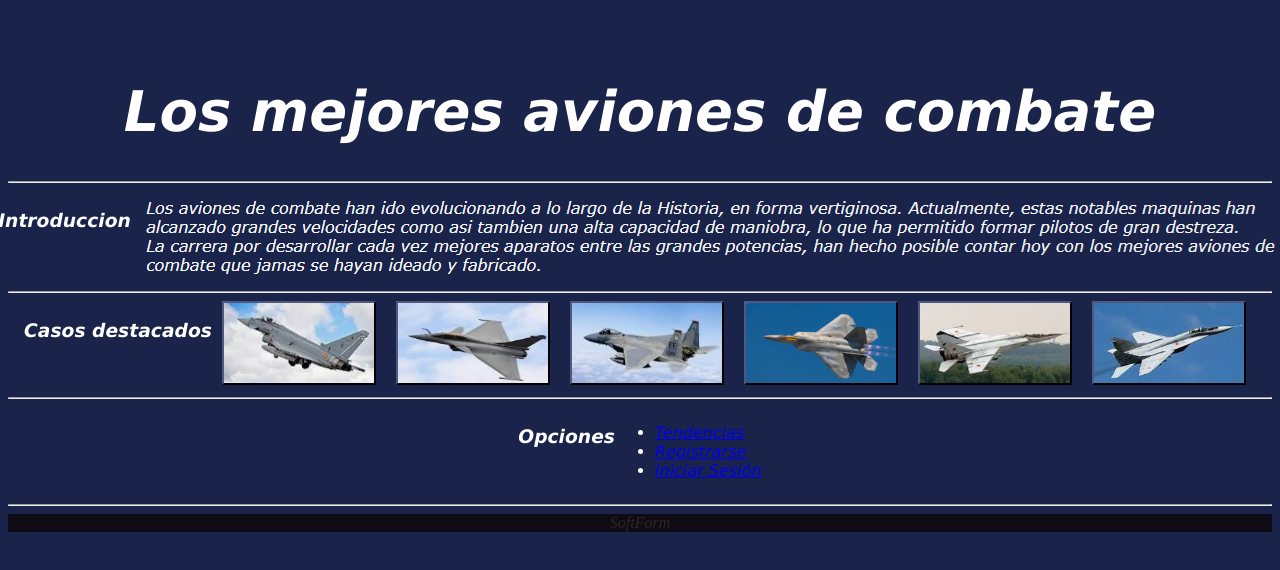
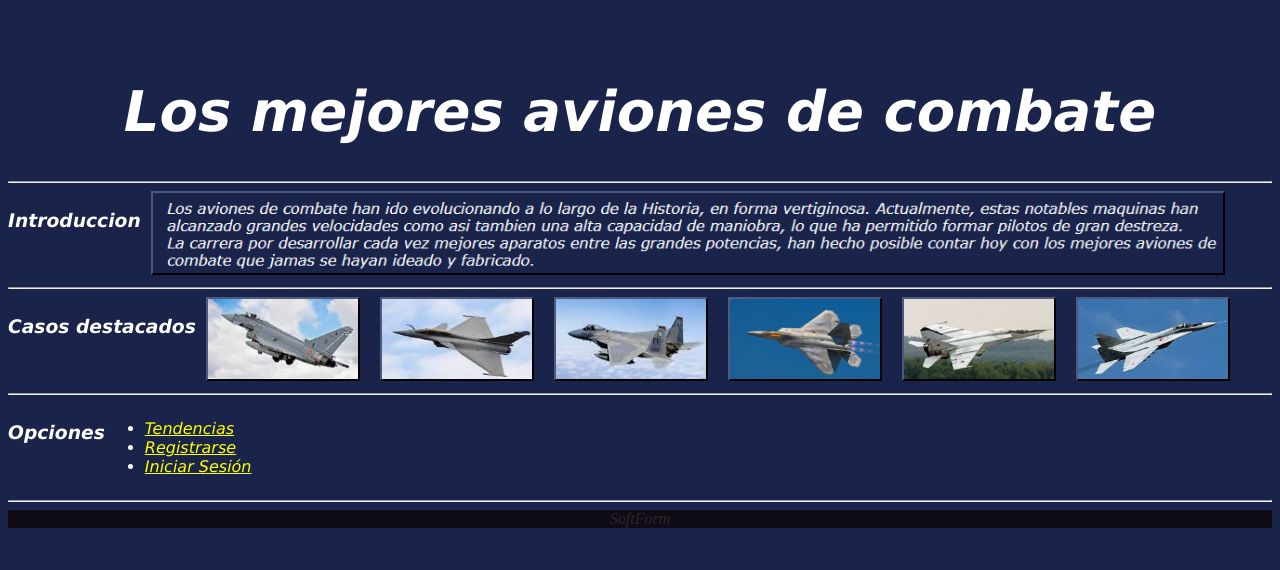
Before and after one commit to nestormartinluna/java_practicas, a plain HTML site: page tarea07/index.html in a window 1280 px wide. Drawn offline with Linux system fonts and the light colour scheme; a web font is replaced by a local one.

Commit message:
Subida tarea07 -parte a-.

```diff
--- a/tarea07/css/Detalles.css
+++ b/tarea07/css/Detalles.css
@@ -21,9 +21,16 @@ footer{
     margin-right: 10px;
     margin-left: 10px
 }
+.img2{
+    width: 100% /*150px*/;
+    height: 80px;
+    border: #1A1D29 outset 2px;
+    margin-right: 10px;
+    margin-left: 10px
+}
 .contenedor{
     display: flex;
-    justify-content:center ;
+    justify-content:left ;
     font-family: Disney, Verdana, Tahoma, sans-serif;
     color: white;
 }
@@ -35,3 +42,7 @@ p{
     color: #f5f6f8;
     font-family: Disney, Verdana, Tahoma, sans-serif;
 }
+section ul li a
+{
+	color: yellow
+}
--- a/tarea07/index.html
+++ b/tarea07/index.html
@@ -1,15 +1,10 @@
 <!DOCTYPE html>
 
 <html lang="en"><head><meta charset="UTF-8">
-
-
     <meta name="viewport" content="width=device-width, initial-scale=1.0">
     <title>Aviones de Combate</title>
     <link rel="stylesheet" href="css/Detalles.css">
-    <!--<link rel="icon" href="https://guillerm0r.github.io/TareasGrupo18/1_Trabajo%20integrador/assets/img/Marvel.ico">-->
-    <!--<link href="./Marvel Stdios_files/aos.css" rel="stylesheet">-->
-    <!--ADAPTAR-->
-	<link rel="icon" href="https://github.com/nestormartinluna/java_practicas_tarea04.github.io/tree/main/css/img/f22raptor_ico_reduc50y50.ico">
+	<link rel="icon" href="https://raw.githubusercontent.com/nestormartinluna/java_practicas_tarea04.github.io/main/css/img/f22raptor_ico_reduc50y50.ico">
 	<!--<link href="./Marvel Stdios_files/aos.css" rel="stylesheet">-->
 </head>
 <body class="fondoP">
@@ -39,7 +34,7 @@
 					<link rel="stylesheet" href="css/Detalles.css">
 				</h3><tabindex>
                 <div>
-                    <a href="css/img/Detalles.css" target="_blank">
+                    <a href="#">
                         <img class="img2" src="css/img/intro_texto.png" alt="">
                     </a>
                 </div>
@@ -85,20 +80,21 @@
         <hr>
 		<section>
 			<div class="contenedor">
-				<h3>Opciones<br>
-					<link rel="stylesheet" href="css/Detalles.css">
+				<div>
+					<h3>
+						Opciones
 					</h3>
-			<!--<nav class="navegacion">-->
-			<!--<div class="contenedor">-->
+				</div>
+				<div>
 					<section>
 						<ul class="listaNav">
-						<li class="listaItem"><a class="linkNav" href="https://guillerm0r.github.io/TareasGrupo18/1_Trabajo%20integrador/index.html#tendencias">Tendencias</a></li>
-						<li class="listaItem"><a class="linkNav" href="https://guillerm0r.github.io/TareasGrupo18/1_Trabajo%20integrador/pages/registro.html">Registrarse</a></li>
-						<li class="listaItem"><a class="linkNav iniciarSesion" href="https://guillerm0r.github.io/TareasGrupo18/1_Trabajo%20integrador/pages/iniciosesion.html">Iniciar Sesión</a></li>
+							<li class="listaItem"><a class="linkNav" href="tendencias.html">Tendencias</a></li>
+							<li class="listaItem"><a class="linkNav" href="registrarse.html">Registrarse</a></li>
+							<li class="listaItem"><a class="linkNav iniciarSesion" href="iniciar_sesion.html">Iniciar Sesión</a></li>
 						</ul>
 					</section>
 				</div>
-			<!--</nav>-->
+			</div>
 		</section>
 		<hr>
     </main>
```
Also changed, not shown: tarea07/Eurofighter/Eurofighter.html (+1 -1 lines), tarea07/F15Eagle/F15Eagle.html (+1 -1 lines), tarea07/F22Raptor/F22Raptor.html (+1 -1 lines), tarea07/Mig25/Mig25.html (+1 -1 lines), tarea07/Mig29/Mig29.html (+1 -1 lines), tarea07/Rafale/Rafale.html (+1 -1 lines), tarea07/iniciar_sesion.html (added, +2 -0 lines), tarea07/registrarse.html (added, +2 -0 lines), tarea07/tendencias.html (added, +2 -0 lines). Lines whose indentation alone changed are shown as unchanged.
